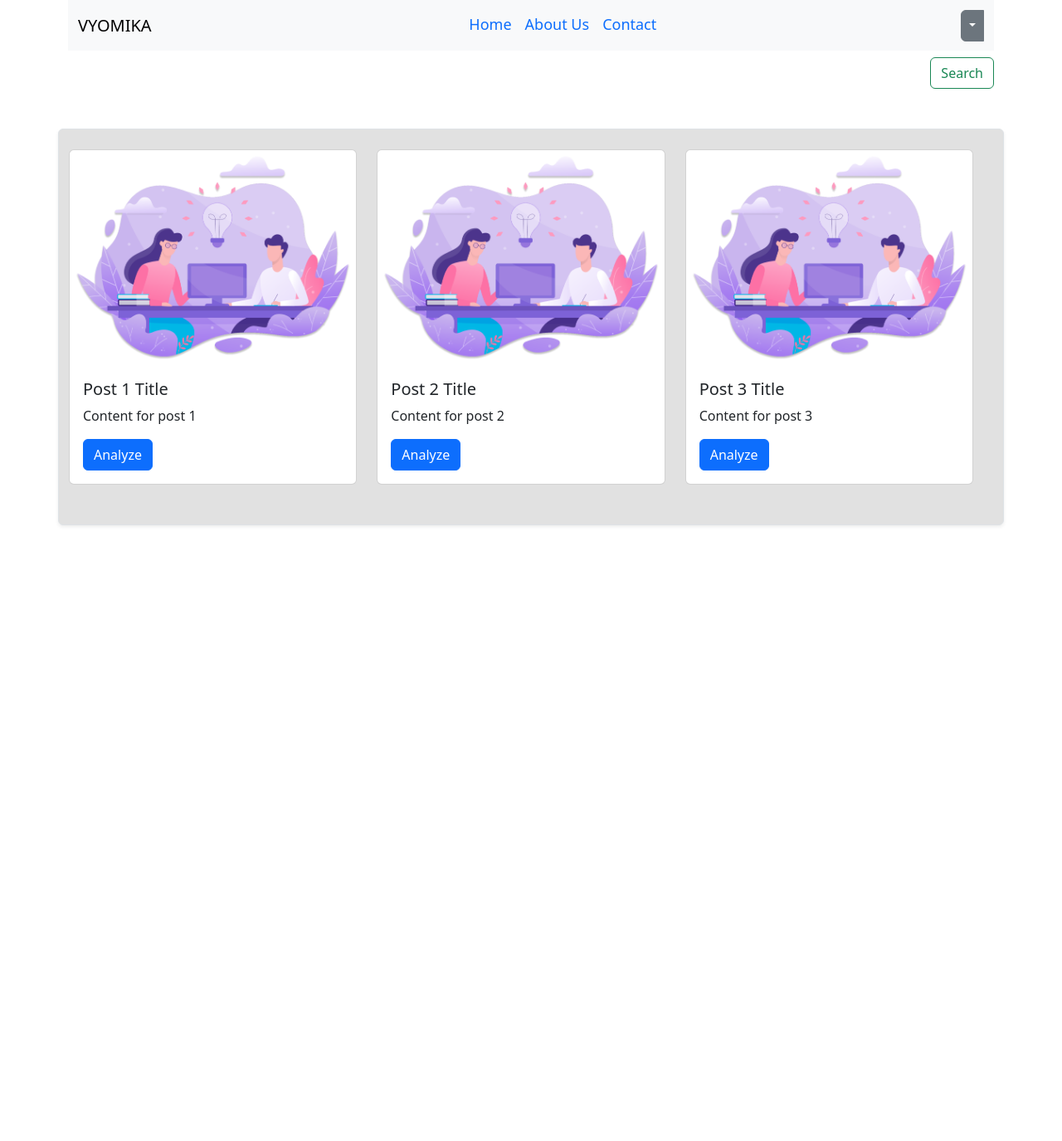
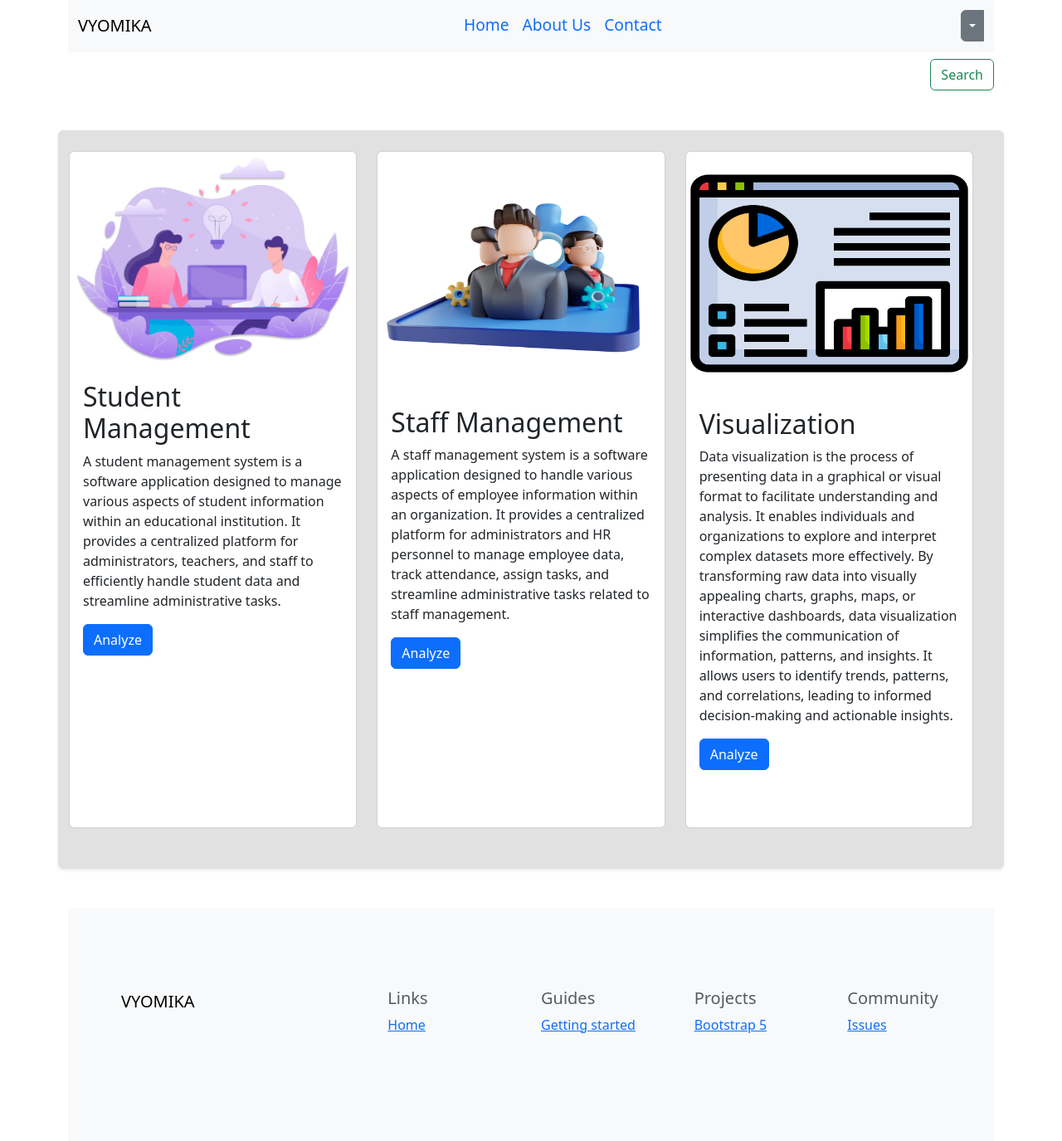
Before and after one commit to Neeraz666/Vyomika, a Django app: page /management/ in a window 1280 px wide. Shown: the whole page at 83% size. Before the commit the page ends 634 px from the top, so only its background shows below. Run offline with Django 4.2, Linux system fonts and the light colour scheme; some libraries are stand-ins or nearby versions.

Commit message:
Changed pictures in management and added footer.

```diff
--- a/Vyomika/templates/Student/home.html
+++ b/Vyomika/templates/Student/home.html
@@ -10,8 +10,11 @@
             <div class="card h-100">
                 <img src="{% static 'studentmgmt.png' %}" class="card-img-top" alt="Thumbnail">
                 <div class="card-body">
-                    <h5 class="card-title">Post 1 Title</h5>
-                    <p class="card-text">Content for post 1</p>
+                    <h2 class="card-title">Student Management</h2>
+                    <p class="card-text">A student management system is a software application designed to manage
+                        various aspects of student information within an educational institution. It provides a
+                        centralized platform for administrators, teachers, and staff to efficiently handle student data
+                        and streamline administrative tasks. </p>
                     <a href="/blog/post-1" class="btn btn-primary">Analyze</a>
                 </div>
             </div>
@@ -19,20 +22,28 @@
 
         <div class="col-md-4 mb-4">
             <div class="card h-100">
-                <img src="{% static 'studentmgmt.png' %}" class="card-img-top" alt="Thumbnail">
+                <img src="{% static 'staff.png' %}" class="card-img-top" alt="Thumbnail" style="height: 35.8%;">
                 <div class="card-body">
-                    <h5 class="card-title">Post 2 Title</h5>
-                    <p class="card-text">Content for post 2</p>
+                    <h2 class="card-title">Staff Management</h2>
+                    <p class="card-text">A staff management system is a software application designed to handle various
+                        aspects of employee information within an organization. It provides a centralized platform for
+                        administrators and HR personnel to manage employee data, track attendance, assign tasks, and
+                        streamline administrative tasks related to staff management.</p>
                     <a href="/blog/post-2" class="btn btn-primary">Analyze</a>
                 </div>
             </div>
         </div>
         <div class="col-md-4 mb-4">
             <div class="card h-100">
-                <img src="{% static 'studentmgmt.png' %}" class="card-img-top" alt="Thumbnail">
+                <img src="{% static 'viz.png' %}" class="card-img-top" alt="Thumbnail" style="height: 36%;">
                 <div class="card-body">
-                    <h5 class="card-title">Post 3 Title</h5>
-                    <p class="card-text">Content for post 3</p>
+                    <h2 class="card-title">Visualization</h2>
+                    <p class="card-text">Data visualization is the process of presenting data in a graphical or visual
+                        format to facilitate understanding and analysis. It enables individuals and organizations to
+                        explore and interpret complex datasets more effectively. By transforming raw data into visually
+                        appealing charts, graphs, maps, or interactive dashboards, data visualization simplifies the
+                        communication of information, patterns, and insights. It allows users to identify trends,
+                        patterns, and correlations, leading to informed decision-making and actionable insights. </p>
                     <a href="/blog/post-3" class="btn btn-primary">Analyze</a>
                 </div>
             </div>
--- a/Vyomika/templates/base.html
+++ b/Vyomika/templates/base.html
@@ -13,14 +13,14 @@
     <div class="container">
         <nav class="navbar navbar-expand-lg bg-body-tertiary">
             <div class="container">
-                <a class="navbar-brand" href="#">VYOMIKA</a>
+                <a class="navbar-brand" href="/">VYOMIKA</a>
                 <button class="navbar-toggler" type="button" data-bs-toggle="collapse"
                     data-bs-target="#navbarSupportedContent" aria-controls="navbarSupportedContent"
                     aria-expanded="false" aria-label="Toggle navigation">
                     <span class="navbar-toggler-icon"></span>
                 </button>
                 <div class="collapse navbar-collapse" id="navbarSupportedContent"
-                    style="justify-content: center; font-size: large;">
+                    style="justify-content: center; font-size: larger;">
                     <ul class="nav nav-underline">
                         <li class="nav-item">
                             <a class="nav-link {% block homeactive %}  {% endblock homeactive %}" aria-current="page"
@@ -61,6 +61,50 @@
         {% block body %}
 
         {% endblock %}
+
+
+        <footer class="bd-footer py-4 py-md-5 mt-5 bg-body-tertiary">
+            <div class="container py-4 py-md-5 px-4 px-md-3 text-body-secondary">
+                <div class="row">
+                    <div class="col-lg-3 mb-3">
+                        <a class="d-inline-flex align-items-center mb-2 text-body-emphasis text-decoration-none"
+                            href="/" aria-label="Bootstrap">
+                            <svg xmlns="http://www.w3.org/2000/svg" width="40" height="32" class="d-block me-2"
+                                viewBox="0 0 118 94" role="img">
+                                <title>VYOMIKA</title>
+                            </svg>
+                            <span class="fs-5">VYOMIKA</span>
+                        </a>
+                    </div>
+                    <div class="col-6 col-lg-2 offset-lg-1 mb-3">
+                        <h5>Links</h5>
+                        <ul class="list-unstyled">
+                            <li class="mb-2"><a href="/">Home</a></li>
+                        </ul>
+                    </div>
+                    <div class="col-6 col-lg-2 mb-3">
+                        <h5>Guides</h5>
+                        <ul class="list-unstyled">
+                            <li class="mb-2"><a href="/docs/5.3/getting-started/">Getting started</a></li>
+                        </ul>
+                    </div>
+                    <div class="col-6 col-lg-2 mb-3">
+                        <h5>Projects</h5>
+                        <ul class="list-unstyled">
+                            <li class="mb-2"><a href="https://github.com/twbs/bootstrap">Bootstrap 5</a></li>
+                        </ul>
+                    </div>
+                    <div class="col-6 col-lg-2 mb-3">
+                        <h5>Community</h5>
+                        <ul class="list-unstyled">
+                            <li class="mb-2"><a href="https://github.com/twbs/bootstrap/issues">Issues</a></li>
+                        </ul>
+                    </div>
+                </div>
+            </div>
+        </footer>
+
+
         <script src="https://cdn.jsdelivr.net/npm/bootstrap@5.3.0/dist/js/bootstrap.bundle.min.js"
             integrity="sha384-geWF76RCwLtnZ8qwWowPQNguL3RmwHVBC9FhGdlKrxdiJJigb/j/68SIy3Te4Bkz"
             crossorigin="anonymous"></script>
```
Also changed, not shown: Vyomika/static/staff.png (added), Vyomika/static/viz.png (added).
